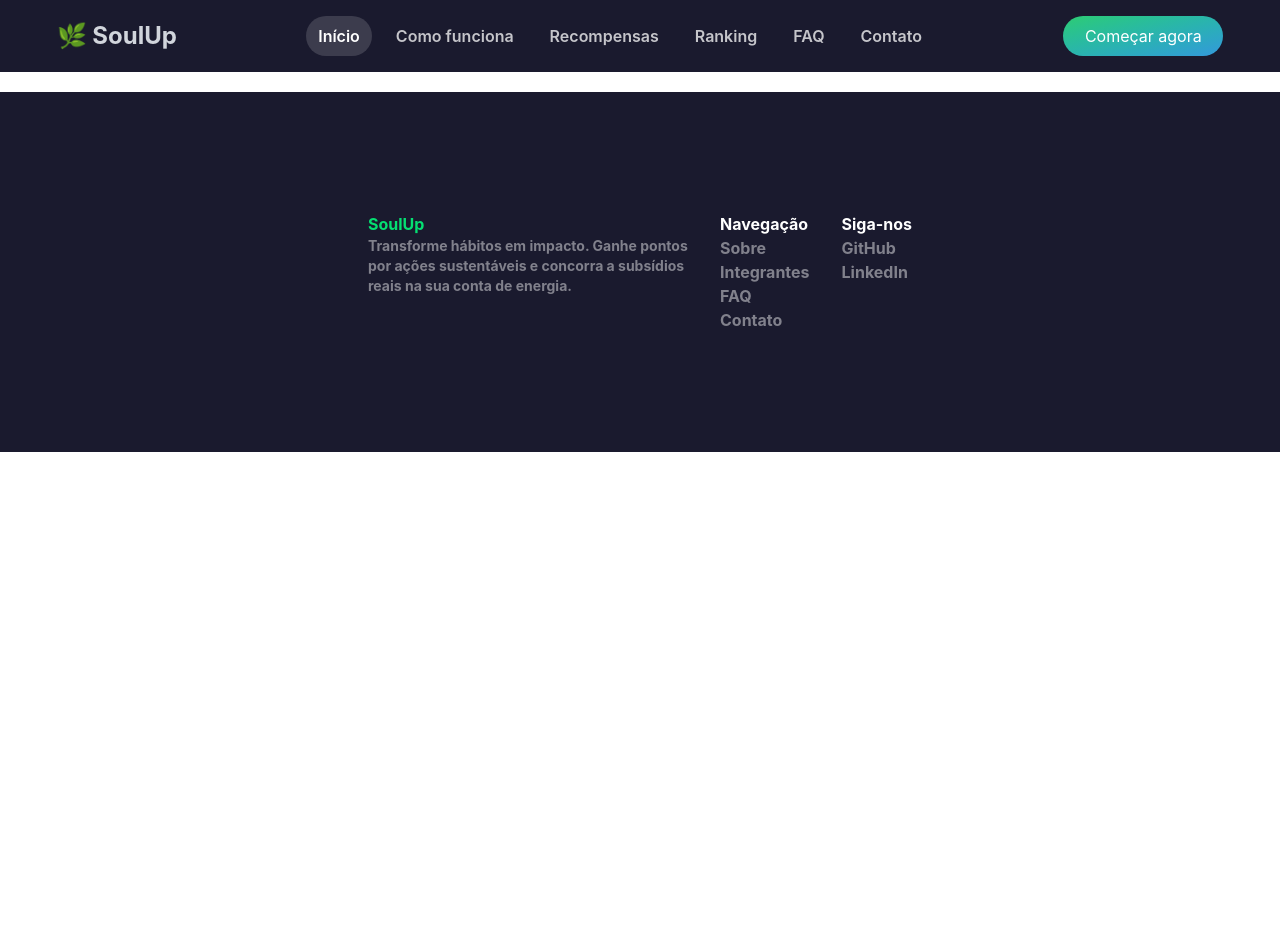
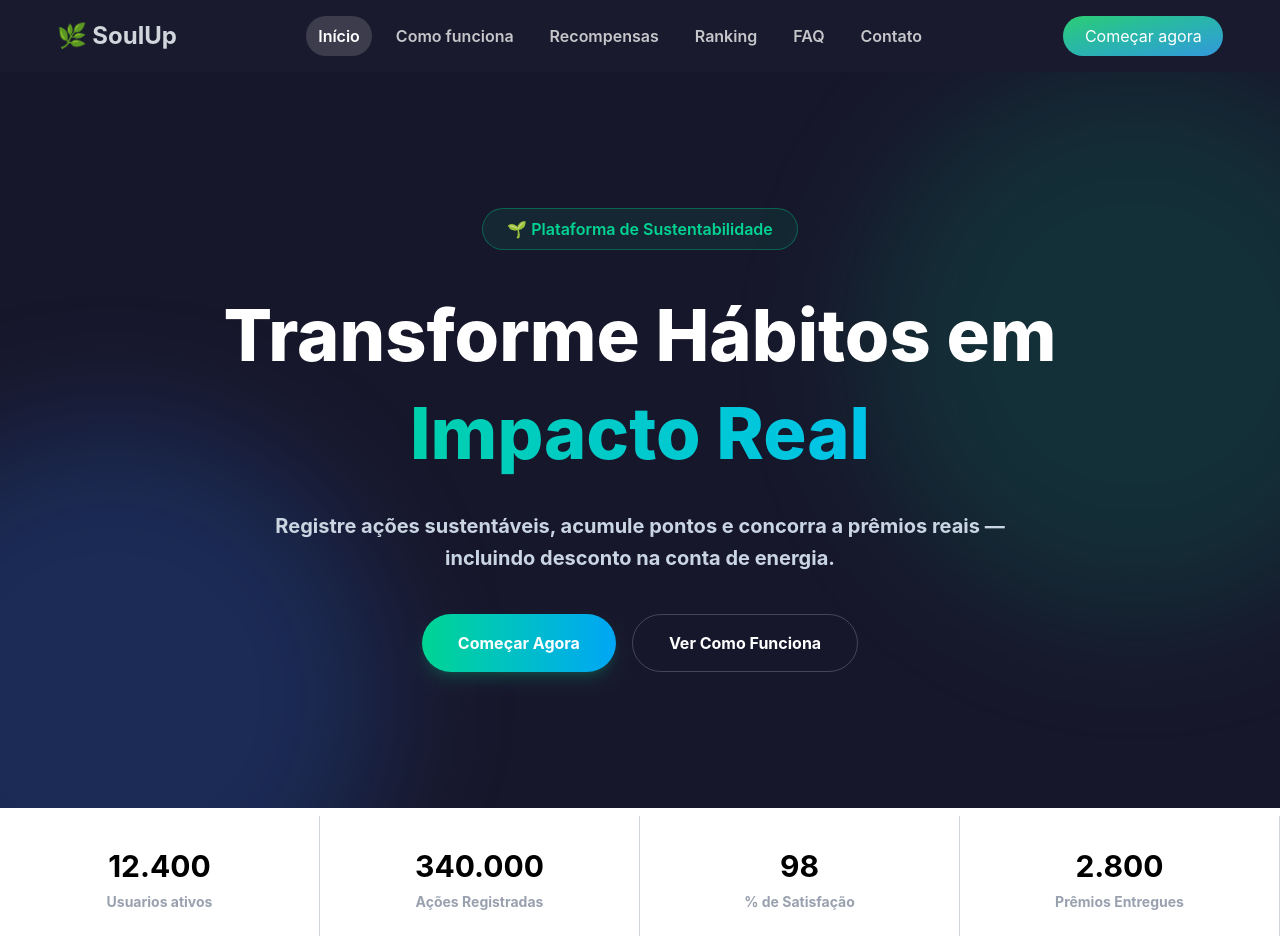
Before and after one commit to Pedro-H-Salvatore/challenge-sem02, a React (Vite) app in the folder SoulUp/: page / in a window 1280 px wide. Shown: the top 952 px of the page. Before the commit the page ends 800 px from the top, so only its background shows below. Built offline with nearby package versions, Linux system fonts and the light colour scheme.

Commit message:
feat: Integrando os componentes, heroHome.tsx e contador.tsx na página Home.tsx

```diff
--- a/SoulUp/src/routes/Inicio/Inicio.tsx
+++ b/SoulUp/src/routes/Inicio/Inicio.tsx
@@ -1,10 +1,38 @@
+import Contador from "../../components/Contador";
+import HeroHome from "../../components/HeroHome";
 
 
 const Inicio = () => {
 
-    return(
-        <div>
+    return (
+        <div className="font-bold">
+            <HeroHome />
+            <section className="flex justify-center items-center pt-2">
+                {/* 12400 usuarios ativos */}
+                <Contador
+                    numero={12400}
+                    info="Usuarios ativos"
+                // 340000 ações registradas
 
+                />
+                <Contador
+                    numero={340000}
+                    info="Ações Registradas"
+                />
+                {/* 98 % de satisfação */}
+
+                <Contador
+                    numero={98}
+                    info="% de Satisfação"
+                />
+                {/* 2800 prêmios entregues */}
+
+                <Contador
+                    numero={2800}
+                    info="Prêmios Entregues"
+                />
+
+            </section>
         </div>
     )
 };
```
